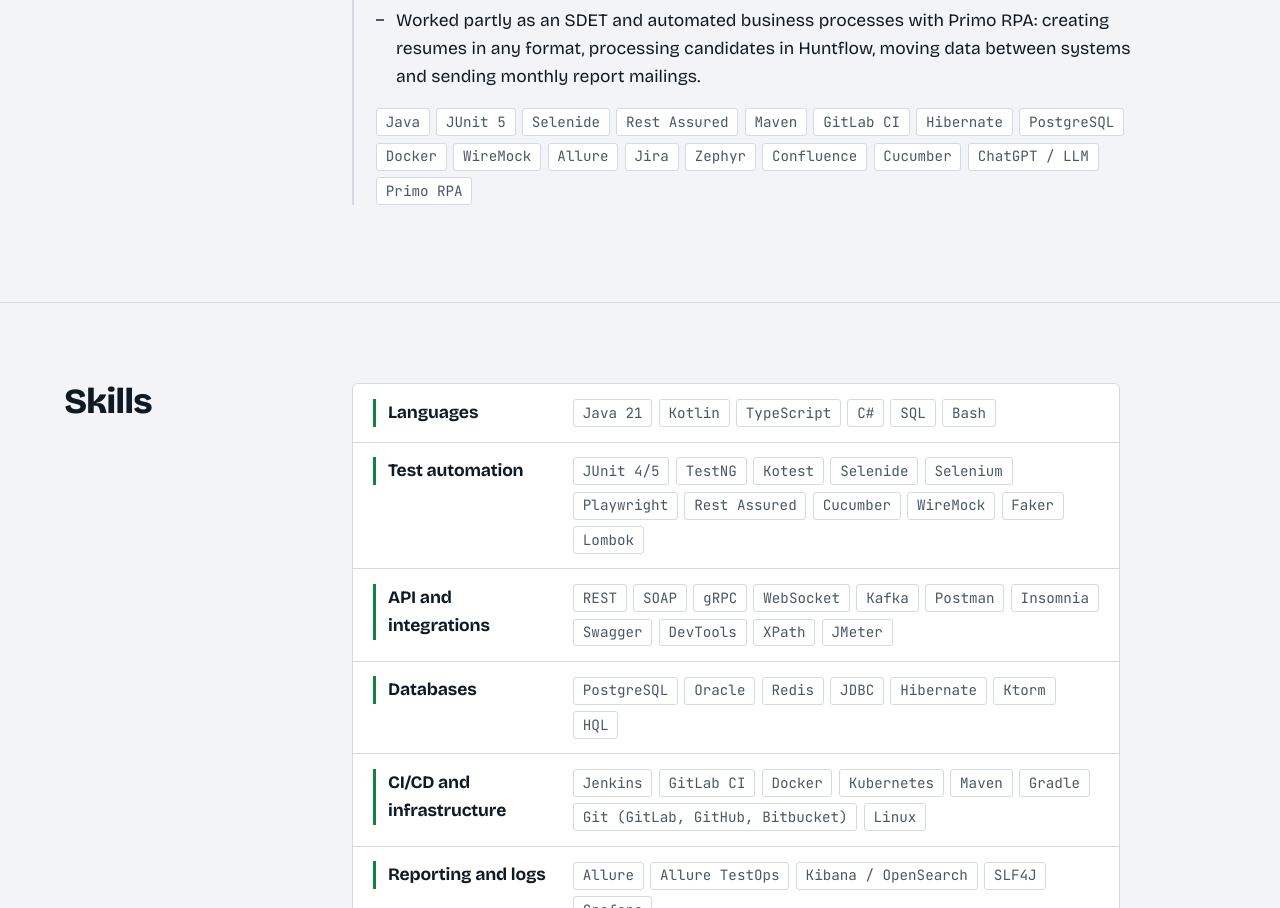
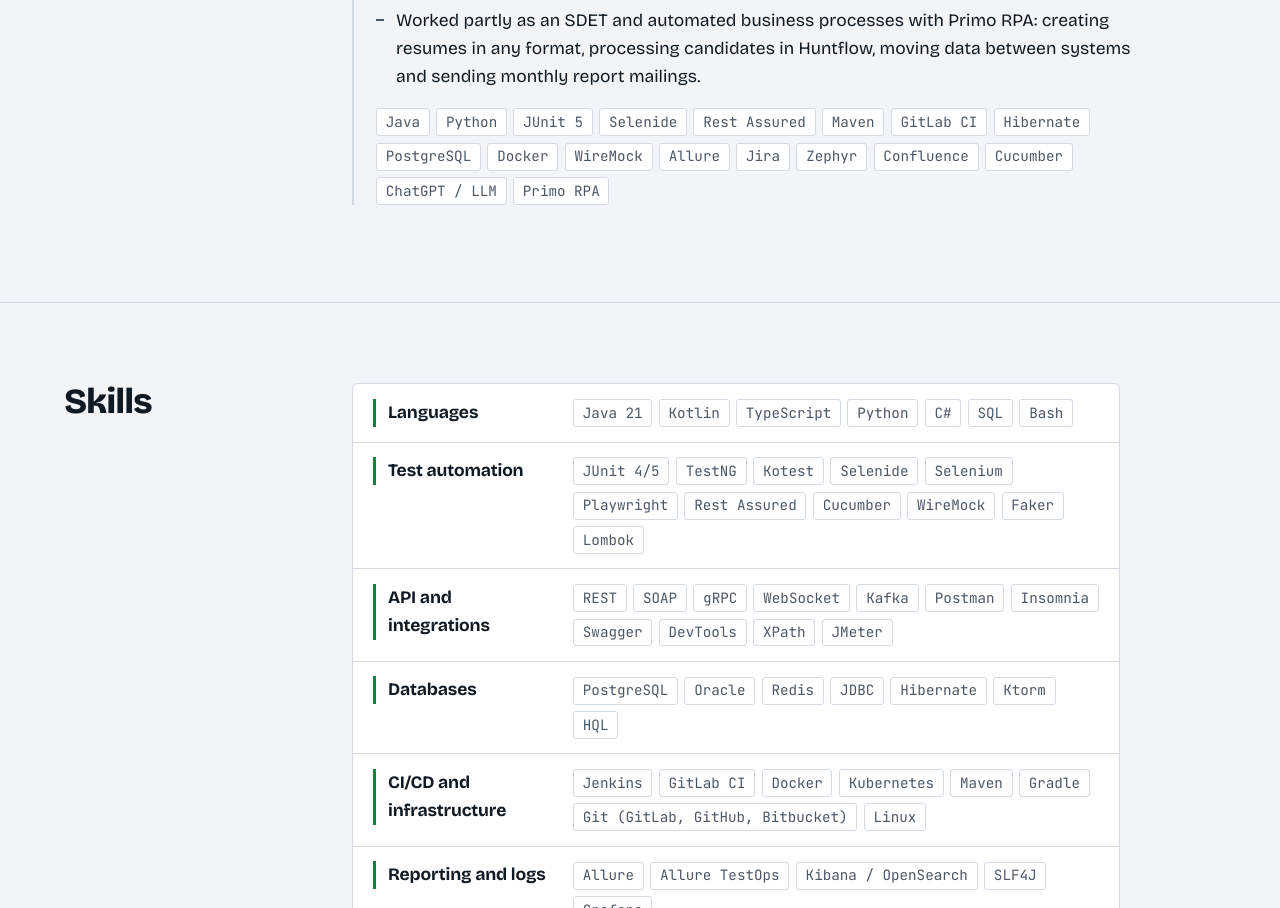
Before and after one commit to beonyc/myresume, a plain HTML site: page site/index.html in a window 1280 px wide. Shown: the part 2403-3311 px from the top of the page. Drawn offline with Linux system fonts and the light colour scheme.

Commit message:
Add Python to the ITFB Group stack and to Skills: Languages

```diff
--- a/site/index.html
+++ b/site/index.html
@@ -179,7 +179,7 @@
             </ul>
 
             <ul class="chips" aria-label="ITFB Group stack">
-              <li>Java</li><li>JUnit&nbsp;5</li><li>Selenide</li><li>Rest&nbsp;Assured</li><li>Maven</li><li>GitLab&nbsp;CI</li><li>Hibernate</li><li>PostgreSQL</li><li>Docker</li><li>WireMock</li><li>Allure</li><li>Jira</li><li>Zephyr</li><li>Confluence</li><li>Cucumber</li><li>ChatGPT /&nbsp;LLM</li><li>Primo&nbsp;RPA</li>
+              <li>Java</li><li>Python</li><li>JUnit&nbsp;5</li><li>Selenide</li><li>Rest&nbsp;Assured</li><li>Maven</li><li>GitLab&nbsp;CI</li><li>Hibernate</li><li>PostgreSQL</li><li>Docker</li><li>WireMock</li><li>Allure</li><li>Jira</li><li>Zephyr</li><li>Confluence</li><li>Cucumber</li><li>ChatGPT /&nbsp;LLM</li><li>Primo&nbsp;RPA</li>
             </ul>
           </li>
         </ol>
@@ -190,7 +190,7 @@
       <div class="wrap section__grid">
         <h2 id="skills-title" class="section__title">Skills</h2>
         <dl class="facts facts--skills">
-          <div class="facts__row"><dt>Languages</dt><dd><ul class="chips"><li>Java&nbsp;21</li><li>Kotlin</li><li>TypeScript</li><li>C#</li><li>SQL</li><li>Bash</li></ul></dd></div>
+          <div class="facts__row"><dt>Languages</dt><dd><ul class="chips"><li>Java&nbsp;21</li><li>Kotlin</li><li>TypeScript</li><li>Python</li><li>C#</li><li>SQL</li><li>Bash</li></ul></dd></div>
           <div class="facts__row"><dt>Test automation</dt><dd><ul class="chips"><li>JUnit&nbsp;4/5</li><li>TestNG</li><li>Kotest</li><li>Selenide</li><li>Selenium</li><li>Playwright</li><li>Rest&nbsp;Assured</li><li>Cucumber</li><li>WireMock</li><li>Faker</li><li>Lombok</li></ul></dd></div>
           <div class="facts__row"><dt>API and integrations</dt><dd><ul class="chips"><li>REST</li><li>SOAP</li><li>gRPC</li><li>WebSocket</li><li>Kafka</li><li>Postman</li><li>Insomnia</li><li>Swagger</li><li>DevTools</li><li>XPath</li><li>JMeter</li></ul></dd></div>
           <div class="facts__row"><dt>Databases</dt><dd><ul class="chips"><li>PostgreSQL</li><li>Oracle</li><li>Redis</li><li>JDBC</li><li>Hibernate</li><li>Ktorm</li><li>HQL</li></ul></dd></div>
```
